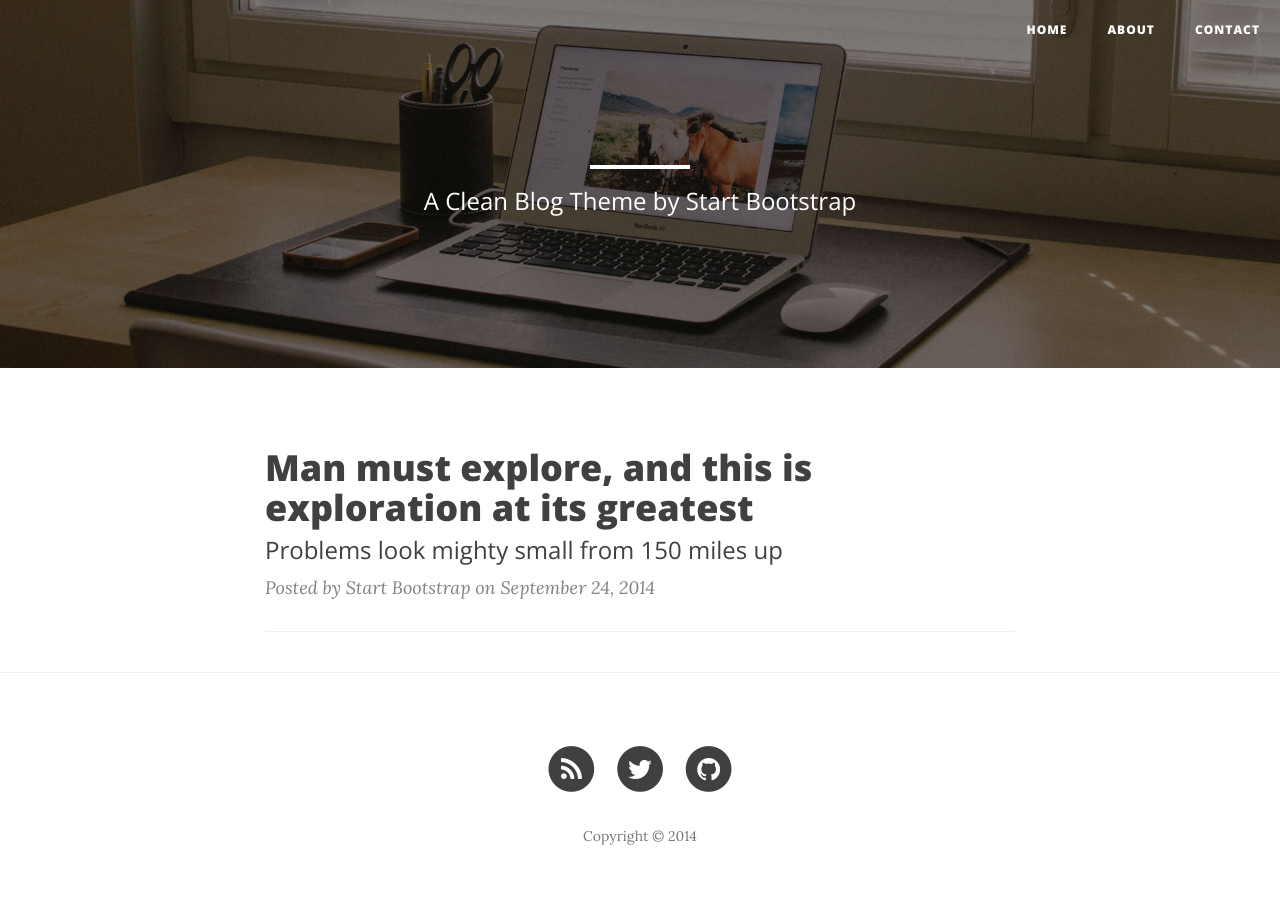
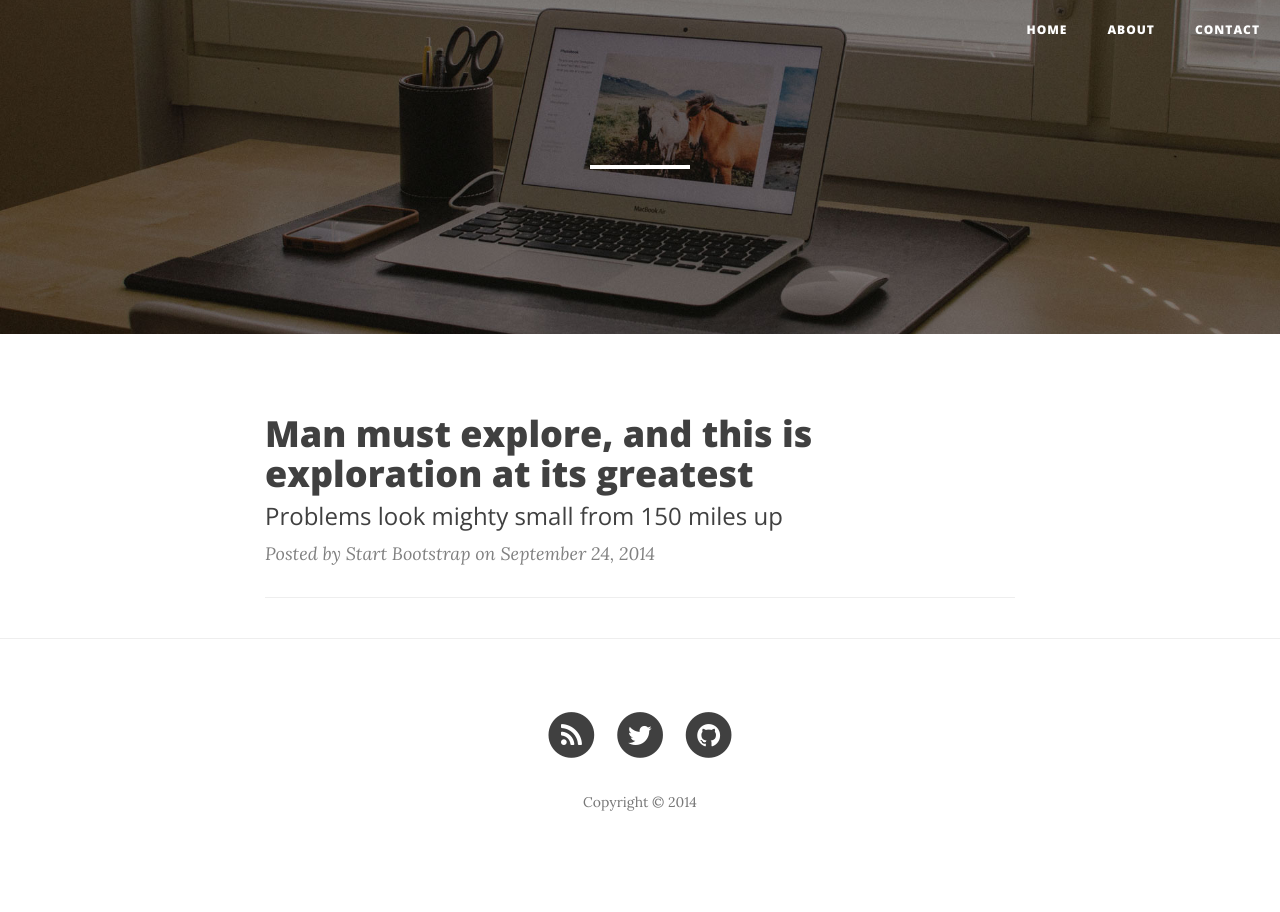
Before and after one commit to mravinale/mravinale.github.io, a Jekyll site: the page built from index.html, in a window 1280 px wide. Built offline with Jekyll 4.4.1, drawn with Linux system fonts in a browser that asks for light colours; nearby versions of some CDN libraries; the list of posts is cut into pages by our own code.

Commit message:
removed description

```diff
--- a/index.html
+++ b/index.html
@@ -1,6 +1,6 @@
 ---
 layout: page
-description: "A Clean Blog Theme by Start Bootstrap"
+description: ""
 header-img: "img/home-bg.jpg"
 ---
 
```
